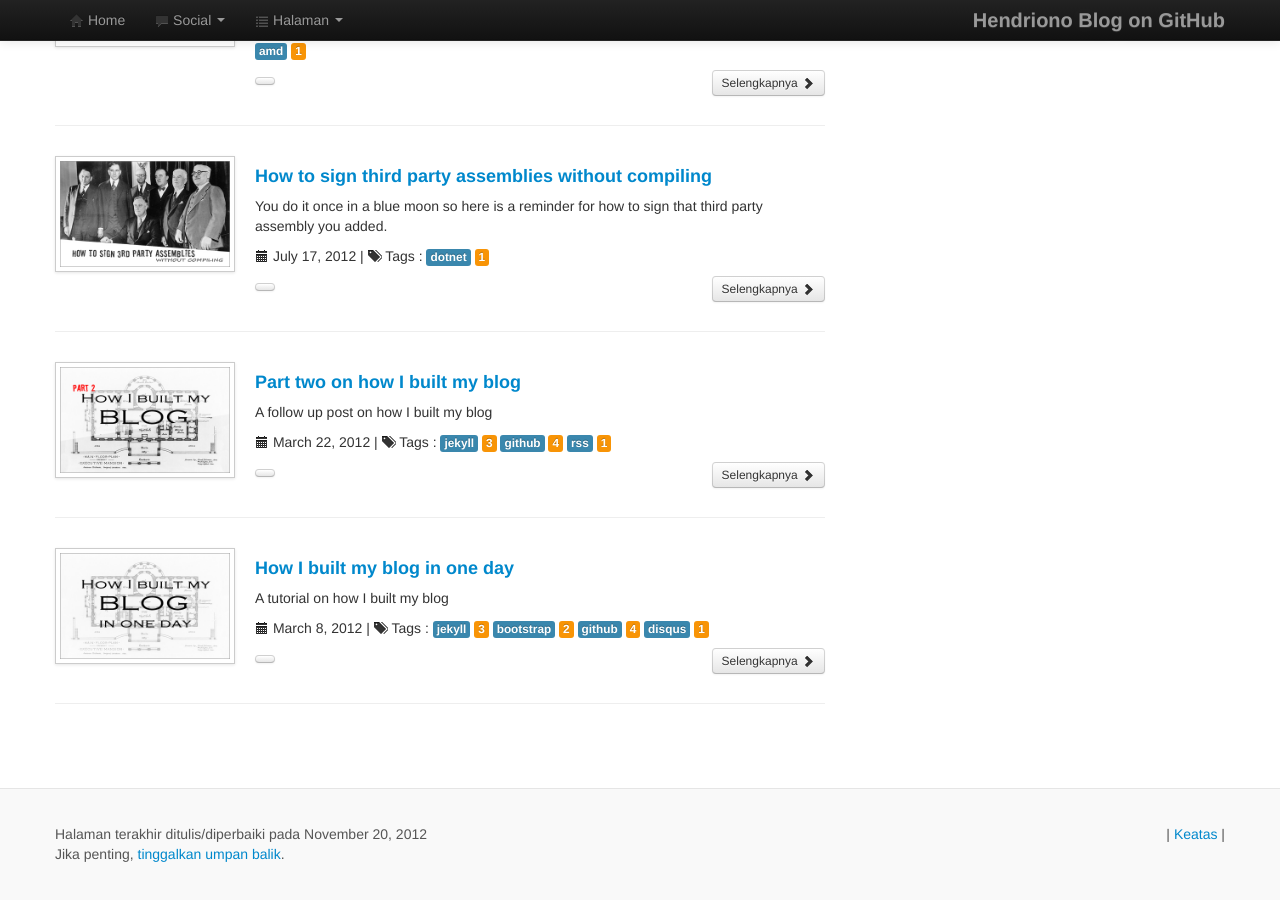
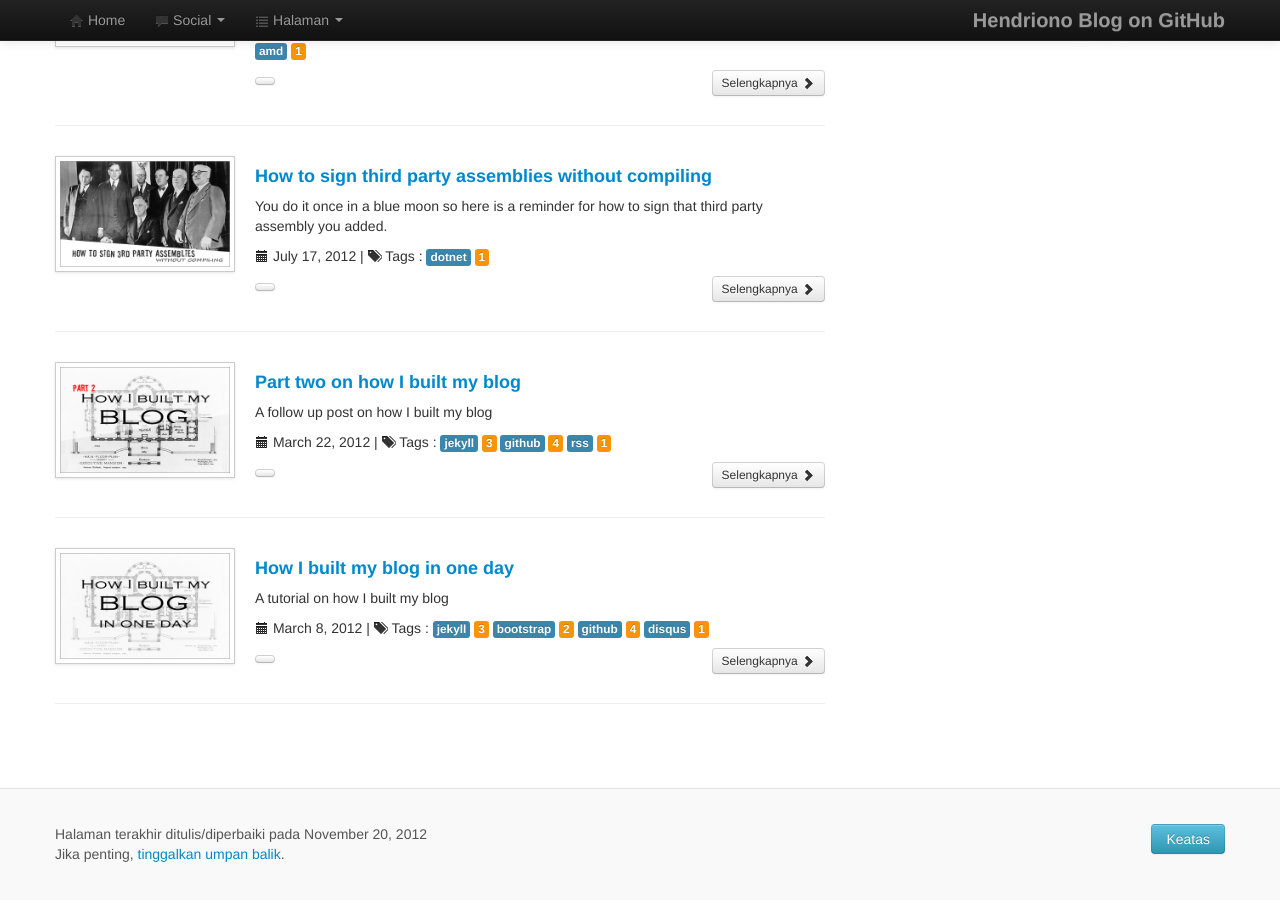
Before and after one commit to hendriono/hendriono.github.com, a Jekyll site: the page built from index.html, in a window 1280 px wide and 900 px high, scrolled down 602 px. Built offline with Jekyll 4.4.1, drawn with Linux system fonts in a browser that asks for light colours; nearby versions of some CDN libraries; Markdown is read by kramdown in place of the engine named in the settings; comment, search, counter and statistics services are not loaded.

Commit message:
Perbaikan Kaki

```diff
--- a/_includes/footer.html
+++ b/_includes/footer.html
@@ -1,6 +1,6 @@
 <footer class="footer">
   <div class="container">
-    <p class="pull-right">{% if page.previous.url %} <a href="{{page.previous.url}}" title="Previous Post: {{page.previous.title}}">&laquo; Artikel sebelumnya</a>  {% endif %}  |  <a href="#">Keatas</a>  |  {% if page.next.url %}  <a href="{{page.next.url}}" title="Next Post: {{page.next.title}}">Artikel selanjunya &raquo; </a>  {% endif %} </p>
+    <div class="pull-right btn-group">{% if page.previous.url %} <a class="btn btn-info" href="{{page.previous.url}}" title="Previous Post: {{page.previous.title}}"><i class="icon-chevron-left"></i> Artikel sebelumnya</a>  {% endif %}  |  <a class="btn btn-info" href="#">Keatas</a>  |  {% if page.next.url %}  <a class="btn btn-info" href="{{page.next.url}}" title="Next Post: {{page.next.title}}">Artikel selanjunya <i class="icon-chevron-right"></i></a>  {% endif %} </div>
     <p>Halaman terakhir ditulis/diperbaiki pada {{ site.time | date: "%B %e, %Y" }}</p>
     <p>Jika penting, <a href="https://github.com/hendriono/feedback/issues/new" title="Hendriono Feedback"  target="_blank" >tinggalkan umpan balik</a>.</p>
     <script>
```
